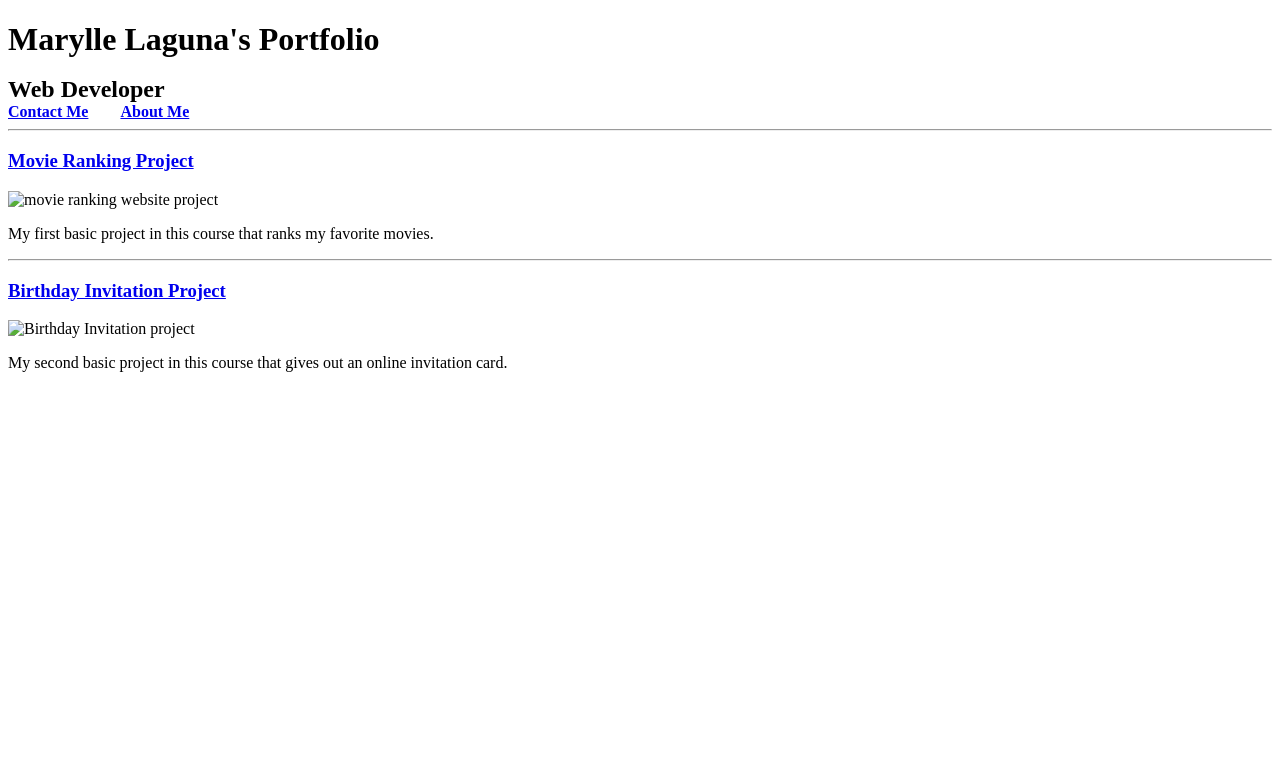
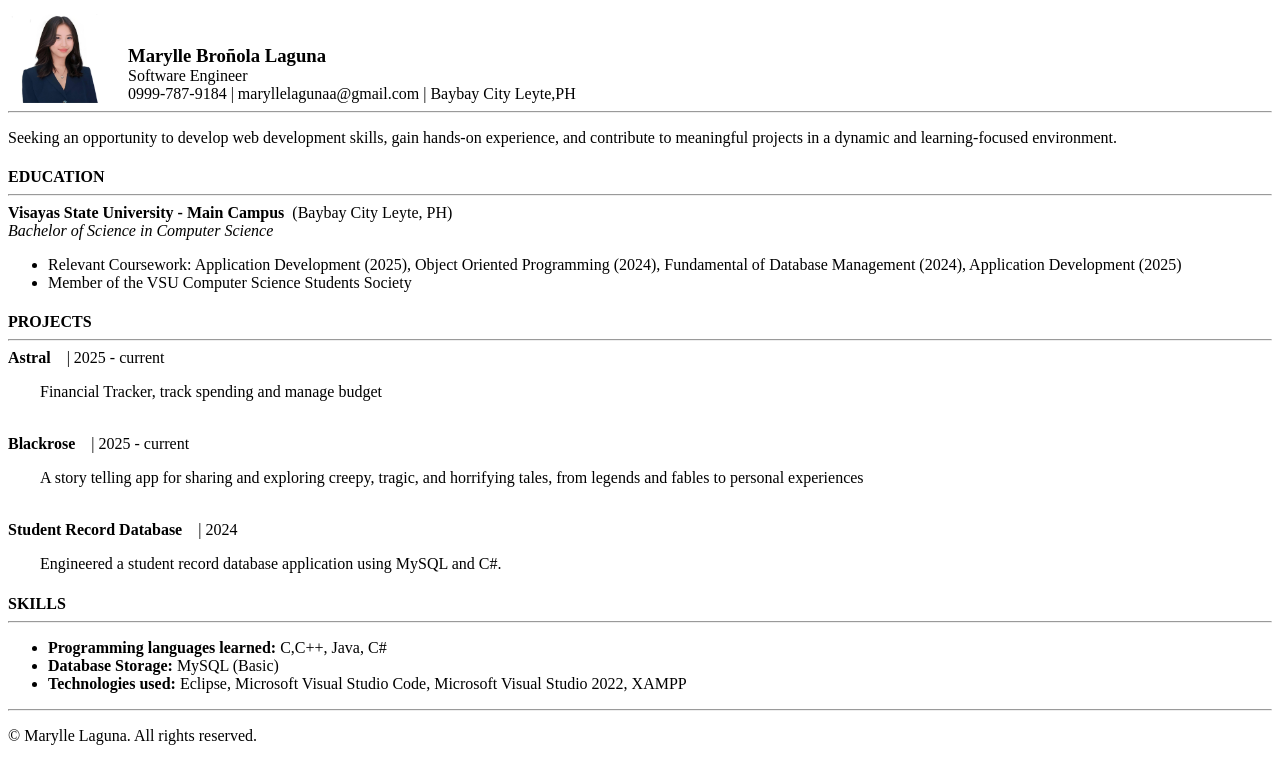
Before and after one commit to slpyMryll/html-portfolio, a plain HTML site: page index.html in a window 1280 px wide. Drawn offline with Linux system fonts and the light colour scheme.

Commit message:
Files for Resume

```diff
--- a/index.html
+++ b/index.html
@@ -1,44 +1,75 @@
-<!-- TODO 1: Create the HTML Boilerplate -->
-
-<!-- TODO 2: Add Your previous projects' HTML into the public folder -->
-
-<!-- TODO 3: Take screenshots of your project previews and add the images to the images folder -->
-
-<!-- TODO 4: Add titles/subtitles etc. -->
-
-<!-- TODO 5: Add a link to the project pages -->
-
-<!-- TODO 6: Add images to show the project previews
-HINT for TODO 6: You can use the height attribute set to 200 to make the image smaller:
-https://developer.mozilla.org/en-US/docs/Web/HTML/Element/img#attr-height -->
-
-<!-- TODO 7: Add the Contact Me and About Me page links -->
-
 <!DOCTYPE html>
 <html lang="en">
     <head>
-        <meta charset = "UTF-8">
-        <title> My Website</title>
+        <meta charset="UTF-8">
+        <title>My Resume</title>
     </head>
     <body>
-        <h1 style="margin-bottom:0">Marylle Laguna's Portfolio</h1>
+        <img src = formal.jpg alt="Marylle Formal Picture" style="position:absolute; top:0; width: 100px;height:auto">
         <br>
-        <h2 style="margin:0">Web Developer</h2>
-        <div style ="display:flex; gap:2rem;">
-            <h4 style="margin:0"><a href = "./public/contact.html">Contact Me</a></h4>
-            <h4 style="margin:0"><a href = "./public/about.html">About Me</a></h4>
-        </div>
+        <div style="margin-left:120px">
+            <h3 style = "margin-bottom:0;display:flex; gap:3rem">Marylle Broñola Laguna</h3>
+            <p style="margin:0">Software Engineer</p>
+            <p style ="margin:0">0999-787-9184 | maryllelagunaa@gmail.com | Baybay City Leyte,PH</p>
+            </div>
+        <hr>
+        <p>Seeking an opportunity to develop web development skills, gain hands-on experience,
+            and contribute to meaningful projects in a dynamic and learning-focused environment.</p>
 
+            <h4 style="margin-bottom:0">EDUCATION</h4>
+            <hr>
+            <div style="display:flex; gap:0.5rem">
+                <b><p style="margin:0">Visayas State University - Main Campus</p></b>
+                <p style="margin:0"> (Baybay City Leyte, PH)</p>
+            </div>
+
+            <p style = "margin:0"> <i>Bachelor of Science in Computer Science</i></p>
+                <ul>
+                    <li> Relevant Coursework: Application Development (2025), Object Oriented Programming (2024), Fundamental of Database Management (2024), Application Development (2025)
+                    <li> Member of the VSU Computer Science Students Society
+                </ul>
+
+                <h4 style="margin-bottom:0">PROJECTS</h4>
         <hr>
+            <div style = "display:flex; gap:1rem">
+                <p style="margin:0"><b>Astral</b></p>
+                <p style="margin:0">| 2025 - current</p>
+            </div>
+            <p style="margin-left: 2rem">
+            Financial Tracker, track spending and manage budget
+            </p>
+        <br>
+        <div style = "display:flex; gap:1rem">
+                <p style="margin:0"><b>Blackrose</b></p>
+                <p style="margin:0">| 2025 - current</p>
+            </div>
 
-        <h3><a href = "./public/movie-ranking.html" >Movie Ranking Project</a></h3>
-        <img src = "./public/movie.png" alt = "movie ranking website project" height = "200">
-        <p>My first basic project in this course that ranks my favorite movies.</p>
+            <p style="margin-left: 2rem">
+            A story telling app for sharing and exploring creepy, tragic, and horrifying tales,
+            from legends and fables to personal experiences
+            </p>
+        <br>
 
+        <div style = "display:flex; gap:1rem">
+                <p style="margin:0"><b>Student Record Database</b></p>
+                <p style="margin:0">| 2024</p>
+            </div>
+
+            <p style="margin-left: 2rem">
+            Engineered a student record database application using MySQL and C#.
+            </p>
+
+
+        <h4 style="margin-bottom:0">SKILLS</h4>
         <hr>
-         <h3><a href = "./public/birthday-invite.html" >Birthday Invitation Project</a></h3>
-        <img src = "./public/birthday.png" alt = "Birthday Invitation project" height = "200">
-        <p>My second basic project in this course that gives out an online invitation card.</p>
-
+        <ul>
+            <li> <b>Programming languages learned: </b>C,C++, Java, C#</li>
+            <li> <b>Database Storage: </b>MySQL (Basic)</li>
+            <li> <b>Technologies used: </b>Eclipse, Microsoft Visual Studio Code, Microsoft Visual Studio 2022, XAMPP</li>
+        </ul>
+        <hr>
         </body>
+        <footer>
+            <p>© Marylle Laguna. All rights reserved.</p>
+        </footer>
 </html>
```
Also changed, not shown: formal.jpg (added).
